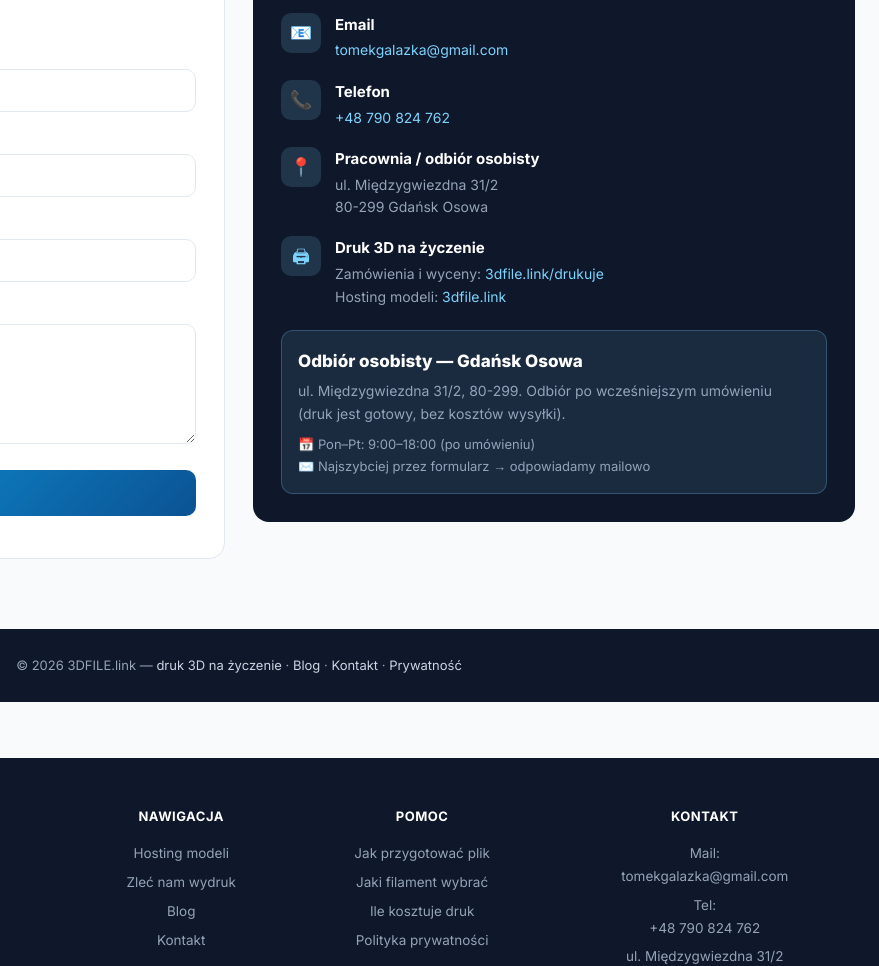
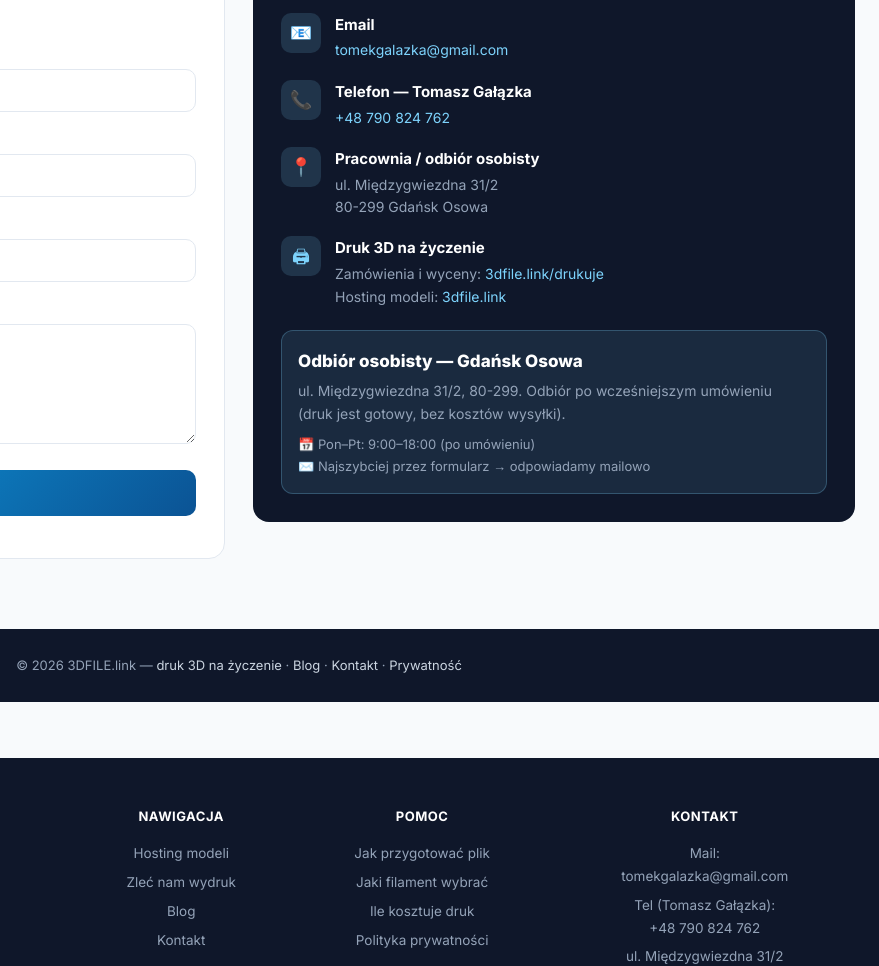
Before and after one commit to Galazka/meshtostep, a plain HTML site: page frontend/kontakt.html in a window 1280 px wide. Shown: the part 351-1317 px from the top of the page, 401-1280 px from the left. Drawn offline with Linux system fonts and the light colour scheme.

Commit message:
feat(kontakt): numer telefonu z właścicielem — Tomasz Gałązka (kontakt.html info-row + footer, print.html footer, blog.html footer)

```diff
--- a/frontend/kontakt.html
+++ b/frontend/kontakt.html
@@ -84,7 +84,7 @@ footer a{color:#cbd5e1;text-decoration:none}
     <div class="info-card">
       <h2>Dane kontaktowe</h2>
       <div class="info-row"><div class="ic">📧</div><div><strong>Email</strong><p><a href="mailto:tomekgalazka@gmail.com" id="infoEmail">tomekgalazka@gmail.com</a></p></div></div>
-      <div class="info-row"><div class="ic">📞</div><div><strong>Telefon</strong><p><a href="tel:+48790824762">+48 790 824 762</a></p></div></div>
+      <div class="info-row"><div class="ic">📞</div><div><strong>Telefon — Tomasz Gałązka</strong><p><a href="tel:+48790824762">+48 790 824 762</a></p></div></div>
       <div class="info-row"><div class="ic">📍</div><div><strong>Pracownia / odbiór osobisty</strong><p id="infoStreet">ul. Międzygwiezdna 31/2</p><p>80-299 Gdańsk Osowa</p></div></div>
       <div class="info-row"><div class="ic">🖨</div><div><strong>Druk 3D na życzenie</strong><p>Zamówienia i wyceny: <a href="/drukuje">3dfile.link/drukuje</a></p><p>Hosting modeli: <a href="/">3dfile.link</a></p></div></div>
       <div class="pickup-box">
@@ -144,7 +144,7 @@ function sendContact(ev){
     <div class="sf-col">
       <h4>Kontakt</h4>
       <span>Mail: <a href="mailto:tomekgalazka@gmail.com">tomekgalazka@gmail.com</a></span>
-      <span>Tel: <a href="tel:+48790824762">+48 790 824 762</a></span>
+      <span>Tel (Tomasz Gałązka): <a href="tel:+48790824762">+48 790 824 762</a></span>
       <span>ul. Międzygwiezdna 31/2<br>80-299 Gdańsk Osowa</span>
     </div>
   </div>
```
Also changed, not shown: frontend/blog.html (+1 -1 lines), frontend/print.html (+1 -1 lines).
